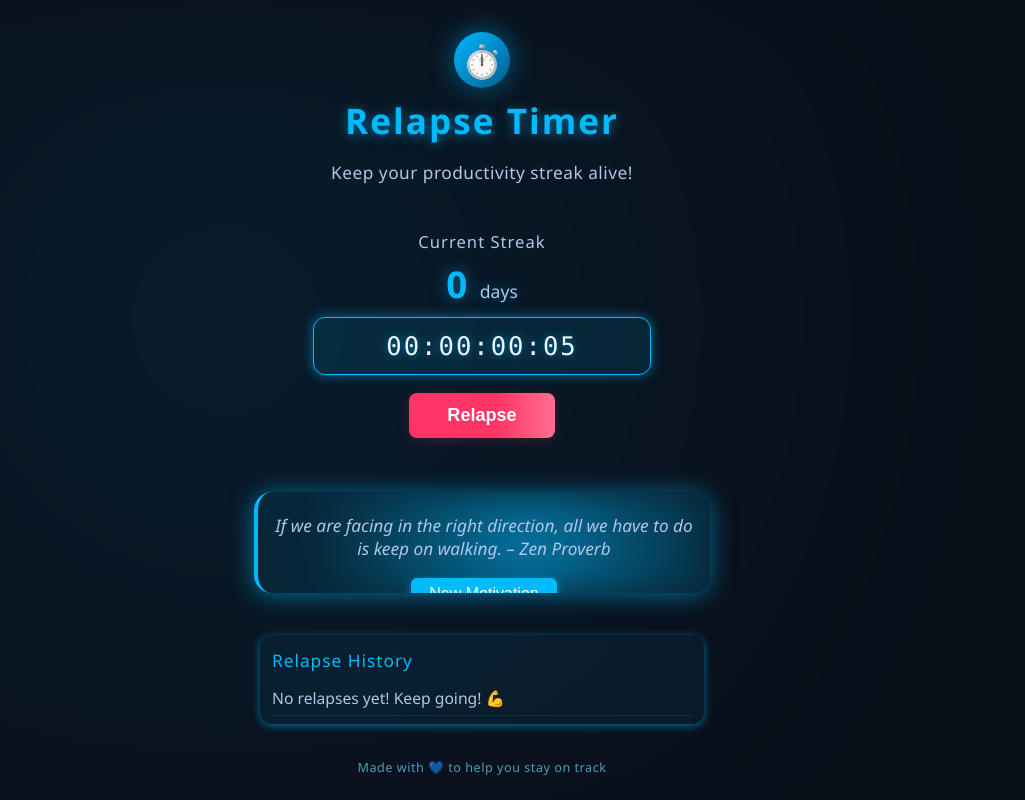
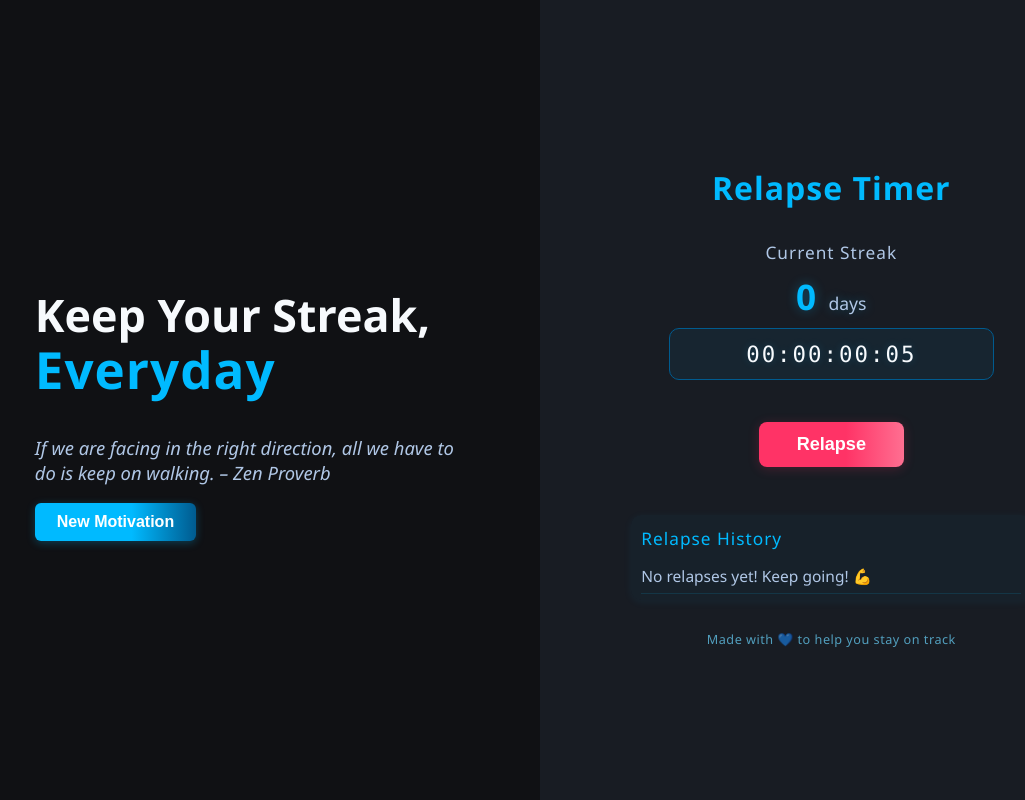
Before and after one commit to loveislearning/Taskify, a plain HTML site: page Relapse_timer.html in a window 1280 px wide. Shown: the whole page, without its empty margins (158-1183 px from the left). Drawn offline with Linux system fonts and the light colour scheme.

Commit message:
Changed relapse
relapse feature made full screen with better design and layout

```diff
--- a/Relapse_timer.html
+++ b/Relapse_timer.html
@@ -7,34 +7,36 @@
   <link rel="stylesheet" href="relapse.css"/>
 </head>
 <body>
-  <div class="background-glow"></div>
-  <div class="main-card">
-    <header>
-      <div class="logo-circle">
-        <span>⏱️</span>
+  <div class="split-container">
+    <div class="left-panel">
+      <div class="centered-message">
+        <h1>
+          Keep Your Streak,<br>
+          <span class="blue">Everyday</span>
+        </h1>
+        <p class="motivation-quote" id="quote"></p>
+        <button id="newQuoteBtn" class="motivation-btn">New Motivation</button>
       </div>
-      <h1>Relapse Timer</h1>
-      <p class="subtitle">Keep your productivity streak alive!</p>
-    </header>
-    <section class="timer-section">
+    </div>
+    <div class="right-panel">
+      <div class="content">
+        <h2 class="section-title">Relapse Timer</h2>
+        <div class="streak-info">
           <div class="streak-label">Current Streak</div>
           <div class="streak-days"><span id="days">0</span> <span class="unit">days</span></div>
           <div class="timer-box" id="timer">00:00:00:00</div>
+        </div>
         <button id="relapseBtn" class="relapse-btn">Relapse</button>
-    </section>
-    <section class="motivation-section">
-      <div class="motivation-glow"></div>
-      <blockquote id="quote"></blockquote>
-      <button id="newQuoteBtn" class="motivation-btn">New Motivation</button>
-    </section>
-    <section class="history-section">
-      <h2>Relapse History</h2>
+        <div class="history-section">
+          <h3>Relapse History</h3>
           <ul id="historyList"></ul>
-    </section>
+        </div>
         <footer>
           <small>Made with 💙 to help you stay on track</small>
         </footer>
       </div>
+    </div>
+  </div>
   <script src="relapse.js"></script>
 </body>
 </html>
--- a/relapse.css
+++ b/relapse.css
@@ -1,123 +1,132 @@
 :root {
     --blue: #00baff;
-    --blue-glow: #00baff88;
     --blue-dark: #005b8f;
-    --black: #0a101a;
-    --black-glass: rgba(10, 16, 26, 0.85);
-    --white: #eaf6ff;
+    --black: #101114;
     --gray: #b0c7e6;
+    --white: #f7fafd;
     --danger: #ff3366;
   }
 
-html,
-body {
+  html, body {
     height: 100%;
     margin: 0;
     padding: 0;
     background: var(--black);
     font-family: 'Segoe UI', Arial, sans-serif;
     color: var(--white);
+    width: 100vw;
+    min-height: 100vh;
+    box-sizing: border-box;
   }
 
-.background-glow {
-    position: fixed;
-    top: 0;
-    left: 0;
+  .split-container {
+    display: flex;
+    height: 100vh;
     width: 100vw;
-    height: 100vh;
-    background: radial-gradient(circle at 30% 40%, var(--blue-glow) 0%, transparent 70%);
-    filter: blur(60px);
-    z-index: 0;
-    pointer-events: none;
   }
 
-
-.main-card {
-    position: relative;
-    z-index: 1;
-    width: 100vw;
-    height: 100vh;
-    min-height: 100vh;
-    min-width: 100vw;
-    background: var(--black-glass);
-    border-radius: 0;
-    box-shadow: none;
-    padding: 0;
-    display: flex;
-    flex-direction: column;
-    justify-content: center;
-    align-items: center;
-    backdrop-filter: blur(10px);
-    border: none;
-    animation: none;
-}
-
-
-@keyframes cardFadeIn {
-    from {
-        opacity: 0;
-        transform: translateY(40px);
-    }
-
-    to {
-        opacity: 1;
-        transform: translateY(0);
-    }
-}
-
-header {
-    text-align: center;
-    margin-bottom: 18px;
-}
-
-.logo-circle {
-    margin: 0 auto 8px auto;
-    width: 56px;
-    height: 56px;
-    border-radius: 50%;
-    background: linear-gradient(135deg, var(--blue), var(--blue-dark));
-    box-shadow: 0 0 24px var(--blue-glow), 0 2px 8px #000c;
+  .left-panel {
+    flex: 1.2;
+    background: var(--black);
     display: flex;
     align-items: center;
     justify-content: center;
-    font-size: 2rem;
-    color: #fff;
+    min-width: 320px;
+    border-right: 1px solid #181c23;
   }
 
-h1 {
-    font-size: 2.2rem;
-    font-weight: 700;
-    letter-spacing: 2px;
-    color: var(--blue);
-    margin: 0 0 4px 0;
-    text-shadow: 0 2px 12px var(--blue-glow);
+  .centered-message {
+    text-align: left;
+    max-width: 440px;
+    margin-left: 10vw;
   }
 
-.subtitle {
-    color: var(--gray);
-    font-size: 1.08rem;
-    margin-bottom: 0;
-    letter-spacing: 0.5px;
+  .centered-message h1 {
+    font-size: 2.8rem;
+    font-weight: 700;
+    color: var(--white);
+    margin-bottom: 16px;
+    line-height: 1.15;
   }
 
-.timer-section {
+  .centered-message .blue {
+    color: var(--blue);
+    display: block;
+    font-size: 3.2rem;
+    font-weight: 800;
+    letter-spacing: 1px;
+  }
+
+  .motivation-quote {
+    font-size: 1.15rem;
+    color: var(--gray);
+    margin: 36px 0 18px 0;
+    font-style: italic;
+    min-height: 32px;
+  }
+
+  .motivation-btn {
+    background: linear-gradient(90deg, var(--blue) 60%, var(--blue-dark) 100%);
+    color: #fff;
+    border: none;
+    border-radius: 6px;
+    padding: 10px 22px;
+    font-size: 1rem;
+    cursor: pointer;
+    font-weight: 600;
+    transition: background 0.2s, box-shadow 0.2s;
+    box-shadow: 0 2px 8px #00baff44;
+  }
+
+  .motivation-btn:hover {
+    background: var(--blue-dark);
+  }
+
+  .right-panel {
+    flex: 1;
+    background: #181c23;
+    display: flex;
+    align-items: center;
+    justify-content: center;
+    min-width: 360px;
+  }
+
+  .content {
+    width: 100%;
+    max-width: 380px;
+    margin: 0 3vw;
+    display: flex;
+    flex-direction: column;
+    align-items: center;
+  }
+
+  .section-title {
+    color: var(--blue);
+    font-size: 2rem;
+    font-weight: 700;
+    margin-bottom: 32px;
+    letter-spacing: 1px;
+  }
+
+  .streak-info {
+    width: 100%;
+    margin-bottom: 24px;
     text-align: center;
-    margin: 28px 0 18px 0;
   }
 
   .streak-label {
-    font-size: 1.04rem;
+    font-size: 1.08rem;
     color: var(--gray);
-    margin-bottom: 6px;
+    margin-bottom: 8px;
     letter-spacing: 1px;
   }
 
   .streak-days {
-    font-size: 2.3rem;
+    font-size: 2.2rem;
     font-weight: 600;
     color: var(--blue);
     margin-bottom: 8px;
-    text-shadow: 0 0 16px var(--blue-glow);
+    text-shadow: 0 0 12px #00baff55;
   }
 
   .streak-days .unit {
@@ -128,18 +137,17 @@ h1 {
   }
 
   .timer-box {
-    font-size: 1.6rem;
+    font-size: 1.4rem;
     font-family: 'Roboto Mono', 'Consolas', monospace;
-    background: rgba(0, 186, 255, 0.10);
-    border-radius: 12px;
-    padding: 13px 0;
+    background: rgba(0, 186, 255, 0.06);
+    border-radius: 10px;
+    padding: 12px 0;
     margin: 0 auto 18px auto;
-    width: 80%;
+    width: 85%;
     color: var(--white);
     letter-spacing: 2px;
-    box-shadow: 0 0 12px var(--blue-glow);
-    border: 1.5px solid var(--blue);
-    text-shadow: 0 0 8px var(--blue-glow);
+    border: 1.5px solid var(--blue-dark);
+    text-shadow: 0 0 8px #00baff33;
   }
 
   .relapse-btn {
@@ -153,7 +161,7 @@ h1 {
     cursor: pointer;
     transition: background 0.2s, box-shadow 0.2s, transform 0.1s;
     box-shadow: 0 2px 12px #ff336633;
-    margin: 0 auto 0 auto;
+    margin: 0 auto 24px auto;
     display: block;
   }
 
@@ -163,68 +171,16 @@ h1 {
     transform: scale(1.04);
   }
 
-.motivation-section {
-    position: relative;
-    margin: 36px 0 18px 0;
-    background: rgba(0, 186, 255, 0.09);
-    border-radius: 18px;
-    padding: 22px 16px 18px 16px;
-    text-align: center;
-    border-left: 4px solid var(--blue);
-    box-shadow: 0 2px 24px var(--blue-glow);
-    overflow: hidden;
+  .history-section {
+    background: rgba(0, 186, 255, 0.03);
+    border-radius: 10px;
+    padding: 12px 10px 6px 10px;
+    margin-top: 1.5em;
+    box-shadow: 0 2px 8px #00baff11;
+    width: 100%;
   }
 
-.motivation-glow {
-    position: absolute;
-    left: 0;
-    top: 0;
-    width: 100%;
-    height: 100%;
-    pointer-events: none;
-    background: radial-gradient(circle at 60% 60%, var(--blue-glow) 0%, transparent 80%);
-    filter: blur(18px);
-    z-index: 0;
-}
-
-.motivation-section blockquote {
-    position: relative;
-    font-style: italic;
-    color: var(--gray);
-    margin: 0 0 16px 0;
-    font-size: 1.08rem;
-    min-height: 48px;
-    z-index: 1;
-}
-
-.motivation-btn {
-    position: relative;
-    background: var(--blue);
-    color: #fff;
-    border: none;
-    border-radius: 6px;
-    padding: 7px 18px;
-    font-size: 1rem;
-    cursor: pointer;
-    transition: background 0.2s, box-shadow 0.2s;
-    box-shadow: 0 2px 8px var(--blue-glow);
-    z-index: 1;
-}
-
-.motivation-btn:hover {
-    background: var(--blue-dark);
-    box-shadow: 0 4px 16px var(--blue-glow);
-}
-
-.history-section {
-    background: rgba(0, 186, 255, 0.06);
-    border-radius: 12px;
-    padding: 14px 12px 8px 12px;
-    margin-top: 1.5em;
-    box-shadow: 0 2px 8px var(--blue-glow);
-}
-
-.history-section h2 {
+  .history-section h3 {
     color: var(--blue);
     margin: 0 0 0.5em 0;
     font-size: 1.08rem;
@@ -237,7 +193,7 @@ h1 {
     padding: 0;
     margin: 0;
     color: var(--gray);
-    font-size: 0.98rem;
+    font-size: 0.97rem;
   }
 
   #historyList li {
@@ -250,49 +206,28 @@ footer {
     color: #6ad6ff;
     font-size: 0.95rem;
     margin-top: 28px;
+    margin-bottom: 12px;
     opacity: 0.7;
     letter-spacing: 0.5px;
+    width: 100%;
   }
 
-@media (max-width: 600px) {
-    .main-card {
-        margin: 0;
-        border-radius: 0;
-        min-height: 100vh;
-        padding: 20px 3vw 16px 3vw;
+  @media (max-width: 900px) {
+    .split-container {
+      flex-direction: column;
     }
-
-    h1 {
-        font-size: 1.5rem;
+    .left-panel, .right-panel {
+      min-width: 0;
+      width: 100vw;
+      border-right: none;
     }
-
-    .timer-box {
-        font-size: 1.1rem;
-        padding: 10px 0;
+    .centered-message {
+      margin: 0 auto;
+      text-align: center;
+      padding: 36px 0 0 0;
     }
-
-    .streak-days {
-        font-size: 1.4rem;
+    .content {
+      margin: 0 auto;
+      padding: 0 2vw;
     }
   }
-
-header,
-.timer-section,
-.motivation-section,
-.history-section,
-footer {
-    width: 100%;
-    max-width: 420px;
-    margin-left: auto;
-    margin-right: auto;
-}
-
-header {
-    margin-top: 32px;
-    margin-bottom: 18px;
-}
-
-footer {
-    margin-bottom: 24px;
-    margin-top: 32px;
-}
--- a/relapse.js
+++ b/relapse.js
@@ -16,7 +16,6 @@ const quotes = [
     "Every day is a chance to get better."
   ];
 
-  // DOM elements
   const timerEl = document.getElementById('timer');
   const relapseBtn = document.getElementById('relapseBtn');
   const daysEl = document.getElementById('days');
@@ -24,17 +23,14 @@ const quotes = [
   const newQuoteBtn = document.getElementById('newQuoteBtn');
   const historyList = document.getElementById('historyList');
 
-  // Persistent storage
   let startTime = localStorage.getItem('relapseStartTime');
   let history = JSON.parse(localStorage.getItem('relapseHistory') || '[]');
 
-  // Initialize timer
   if (!startTime) {
     startTime = Date.now();
     localStorage.setItem('relapseStartTime', startTime);
   }
 
-  // Timer update function
   function updateTimer() {
     const now = Date.now();
     const diff = now - startTime;
@@ -53,9 +49,7 @@ const quotes = [
   setInterval(updateTimer, 1000);
   updateTimer();
 
-  // Relapse button functionality
   relapseBtn.addEventListener('click', () => {
-    // Save relapse to history
     const now = new Date();
     const diff = Date.now() - startTime;
     const days = Math.floor(diff / (1000 * 60 * 60 * 24));
@@ -64,17 +58,14 @@ const quotes = [
       streak: days
     };
     history.unshift(relapseRecord);
-    if (history.length > 10) history.pop(); // Limit history length
+    if (history.length > 10) history.pop();
     localStorage.setItem('relapseHistory', JSON.stringify(history));
-
-    // Reset timer
     startTime = Date.now();
     localStorage.setItem('relapseStartTime', startTime);
     updateTimer();
     renderHistory();
   });
 
-  // Render relapse history
   function renderHistory() {
     historyList.innerHTML = '';
     if (history.length === 0) {
@@ -88,7 +79,6 @@ const quotes = [
   }
   renderHistory();
 
-  // Motivation
   function newQuote() {
     const idx = Math.floor(Math.random() * quotes.length);
     quoteEl.textContent = quotes[idx];
@@ -96,7 +86,6 @@ const quotes = [
   newQuoteBtn.addEventListener('click', newQuote);
   newQuote();
 
-  // Optional: Show a new quote every day
   const lastQuoteDay = localStorage.getItem('lastQuoteDay');
   const today = new Date().toDateString();
   if (lastQuoteDay !== today) {
```
Lines whose indentation alone changed are shown as unchanged.
